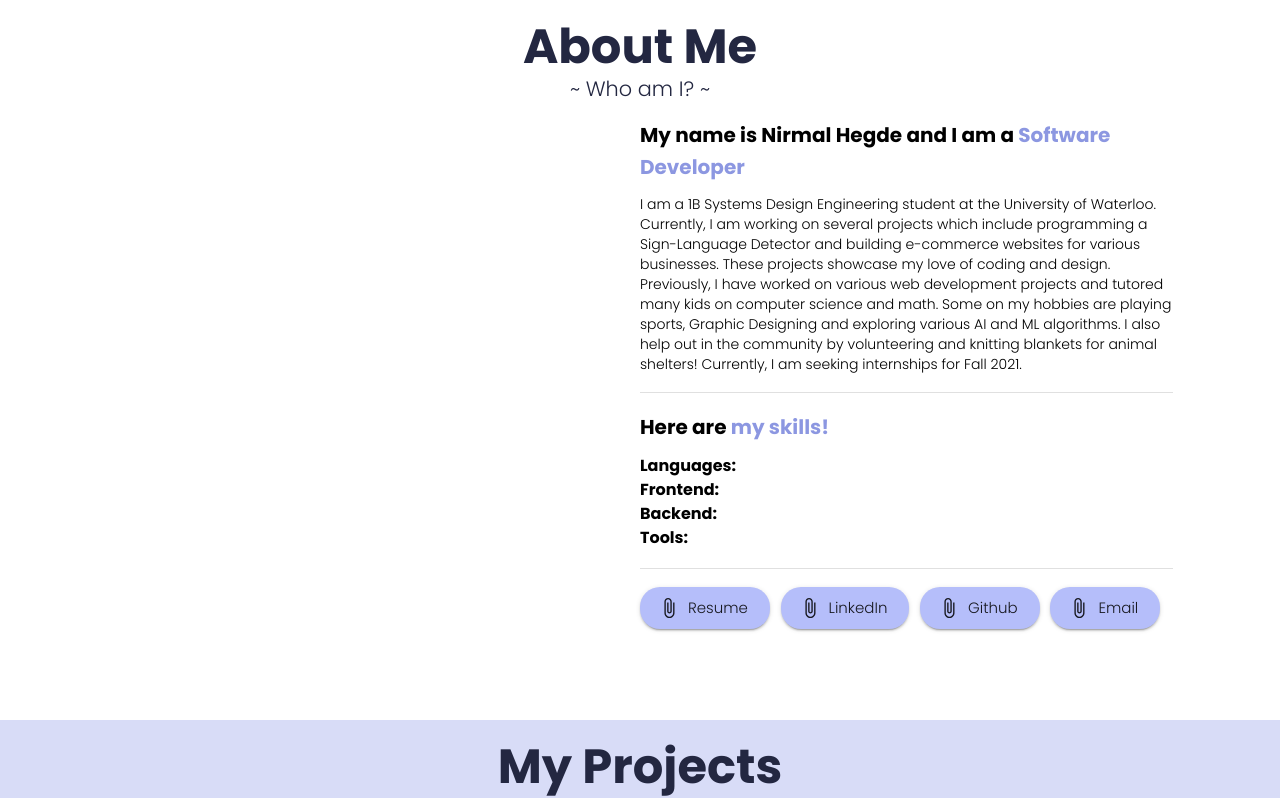
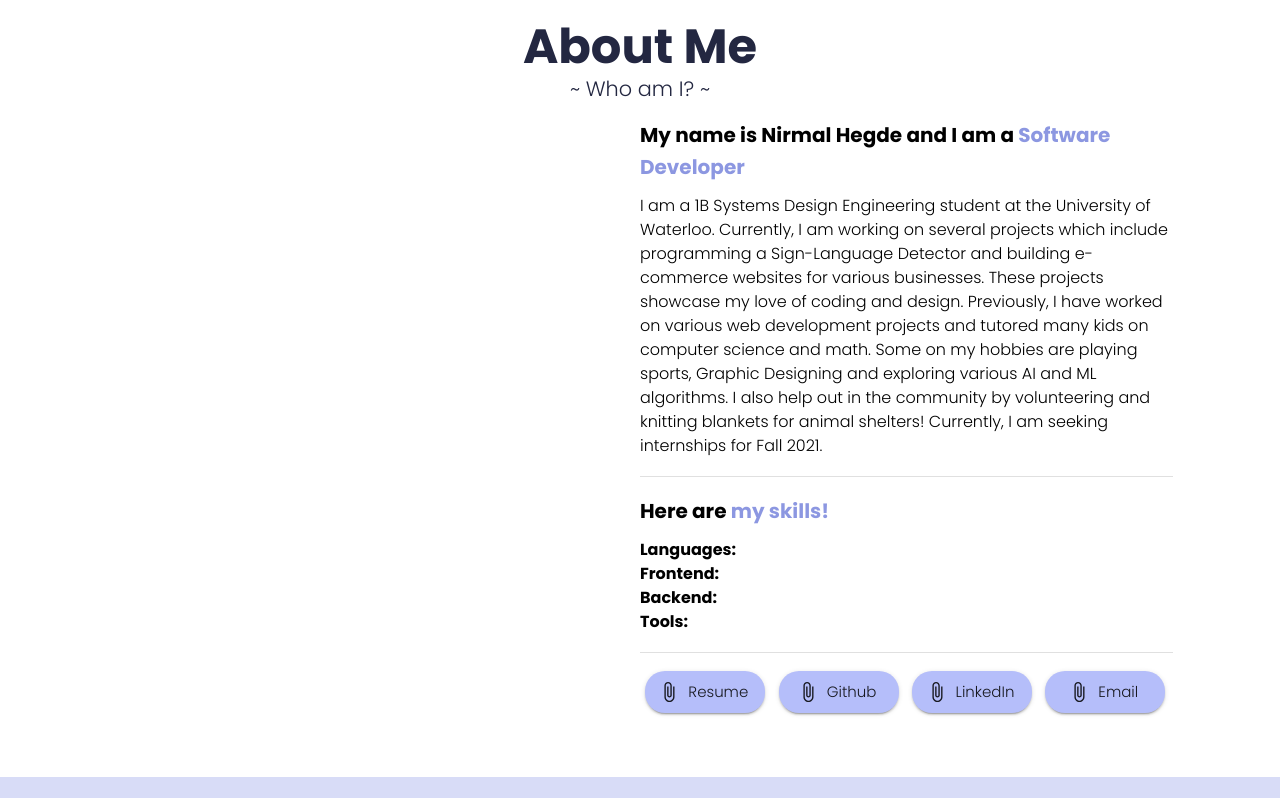
Before and after one commit to NirmalHegde/Personal-Website, a React (Create React App) app: page / in a window 1280 px wide. Shown: the part 800-1598 px from the top of the page. Built offline with nearby package versions, Linux system fonts and the light colour scheme; no server answers.

Commit message:
button fixes

```diff
--- a/src/App.css
+++ b/src/App.css
@@ -1,7 +1,6 @@
-* {
-	-ms-overflow-style: none;
-}
-
-::-webkit-scrollbar {
-	display: none;
-}
+/*Debugging*/
+/* * {
+  background: #000 !important;
+  color: #0f0 !important;
+  outline: solid #f00 1px !important;
+} */
--- a/src/Components/About/About.jsx
+++ b/src/Components/About/About.jsx
@@ -1,14 +1,17 @@
 import React from 'react'
-import { Grid, Typography, Divider, Button } from '@material-ui/core'
+import { Grid, Typography, Divider, Button, useMediaQuery } from '@material-ui/core'
 import AttachFileIcon from '@material-ui/icons/AttachFile';
 
 import AboutStyles from './AboutStyles'
 
 const About = () => {
 	const classes = AboutStyles();
+
+	const desktop = useMediaQuery('(min-width: 1210px)');
+	const mobile = useMediaQuery('(max-width: 1210px)');
+
 	return (
-		<div id="about" className={classes.size}>
-			<Grid container>
+		<Grid id="about" container>
 			<Grid className={classes.title} item xs={12}>
 				<br />
 				<Typography variant="h2">About Me</Typography>
@@ -16,14 +19,15 @@ const About = () => {
 				<br />
 			</Grid>
 			<Grid item xs={1}></Grid>
-				<Grid item xs={5}>
+			<Grid item xs={12} sm={5}>
 
 			</Grid>
-				<Grid item xs={5}>
+			{mobile && <Grid item xs={1}></Grid>}
+			<Grid item xs={10} sm={5}>
 				<Typography variant="h6" className={classes.subTitle} display="inline">My name is Nirmal Hegde and I am a</Typography>
-					<Typography variant="h6" style={{color: "#8c97e1"}} className={classes.subTitle} display="inline"> Software Developer</Typography>
-					<div style={{paddingBottom: "2%"}} />
-					<Typography variant="body2">
+				<Typography variant="h6" style={{ color: "#8c97e1" }} className={classes.subTitle} display="inline"> Software Developer</Typography>
+				<div style={{ paddingBottom: "2%" }} />
+				<Typography variant="body1">
 					I am a 1B Systems Design Engineering student at the University of Waterloo.
 					Currently, I am working on several projects which include programming a Sign-Language Detector
 					and building e-commerce websites for various businesses. These projects showcase my love of coding and
@@ -37,8 +41,8 @@ const About = () => {
 				<Divider />
 				<br />
 				<Typography variant="h6" className={classes.subTitle} display="inline">Here are </Typography>
-					<Typography variant="h6" style={{color: "#8c97e1"}} className={classes.subTitle} display="inline">my skills!</Typography>
-					<div style={{paddingBottom: "2%"}} />
+				<Typography variant="h6" style={{ color: "#8c97e1" }} className={classes.subTitle} display="inline">my skills!</Typography>
+				<div style={{ paddingBottom: "2%" }} />
 				<Typography variant="body1" className={classes.subTitleSmall}>Languages: </Typography>
 				<Typography variant="body1" className={classes.subTitleSmall}>Frontend: </Typography>
 				<Typography variant="body1" className={classes.subTitleSmall}>Backend: </Typography>
@@ -46,21 +50,42 @@ const About = () => {
 				<br />
 				<Divider />
 				<br />
+				<Grid container>
+					<Grid item xs={3}>
+						<div className={classes.buttonSpacing}>
 							<Button variant="contained" size="large" className={classes.button} startIcon={<AttachFileIcon />}>
 								Resume
       				</Button>
+						</div>
+					</Grid>
+					<Grid item xs={3}>
+						<div className={classes.buttonSpacing}>
+							<Button variant="contained" size="large" className={classes.button} startIcon={<AttachFileIcon />}>
+								Github
+      				</Button>
+						</div>
+					</Grid>
+					<Grid item xs={3}>
+						<div className={classes.buttonSpacing}>
 							<Button variant="contained" size="large" className={classes.button} startIcon={<AttachFileIcon />}>
 								LinkedIn
       				</Button>
-					<Button variant="contained" size="large" className={classes.button} startIcon={<AttachFileIcon />}>
-						Github
-      		</Button>
+						</div>
+					</Grid>
+					<Grid item xs={3}>
+						<div className={classes.buttonSpacing}>
 							<Button variant="contained" size="large" className={classes.button} startIcon={<AttachFileIcon />}>
 								Email
       				</Button>
+						</div>
 					</Grid>
 				</Grid>
-		</div>
+			</Grid>
+			{mobile && <Grid item xs={1}></Grid>}
+			<Grid item xs={12}>
+				<div style={{ paddingBottom: "5%" }} />
+			</Grid>
+		</Grid>
 	)
 }
 
--- a/src/Components/About/AboutStyles.jsx
+++ b/src/Components/About/AboutStyles.jsx
@@ -1,9 +1,6 @@
 import { makeStyles } from '@material-ui/styles';
 
 const AboutStyles = makeStyles((theme) => ({
-	size: {
-		height: "90vh"
-	},
 	title: {
 		textAlign: "center",
 		color: theme.palette.secondary.dark
@@ -19,11 +16,16 @@ const AboutStyles = makeStyles((theme) => ({
 		borderRadius: 20,
 		marginRight: "2%",
 		textTransform: "none",
+		width: "90%",
 		"&:hover": {
 			transition: "0.3s",
 			color: "#ffffff",
 			backgroundColor: theme.palette.secondary.dark,
 		}
+	},
+	buttonSpacing: {
+		display: "flex",
+		justifyContent: "center"
 	}
 }))
 
```
Lines whose indentation alone changed are shown as unchanged.
